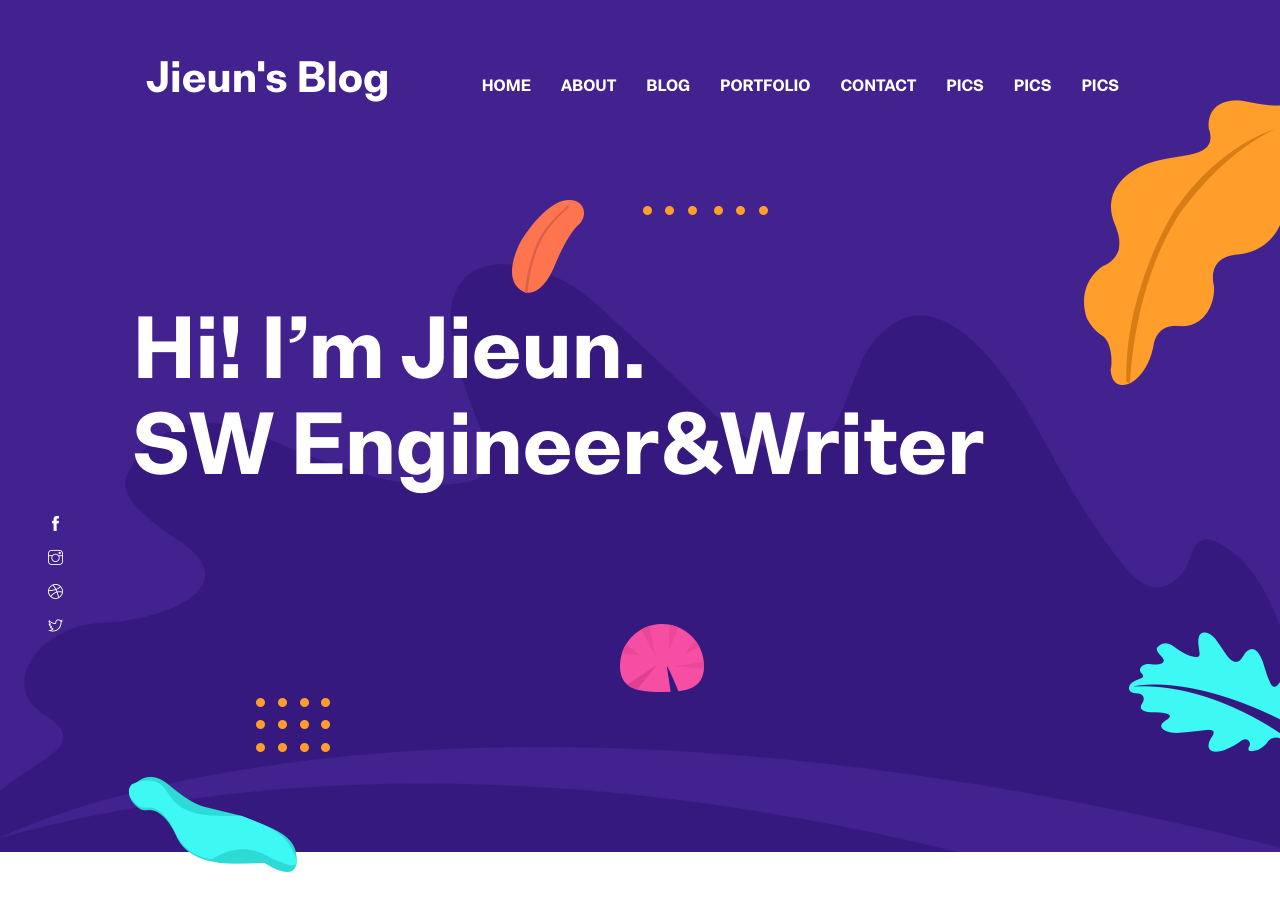
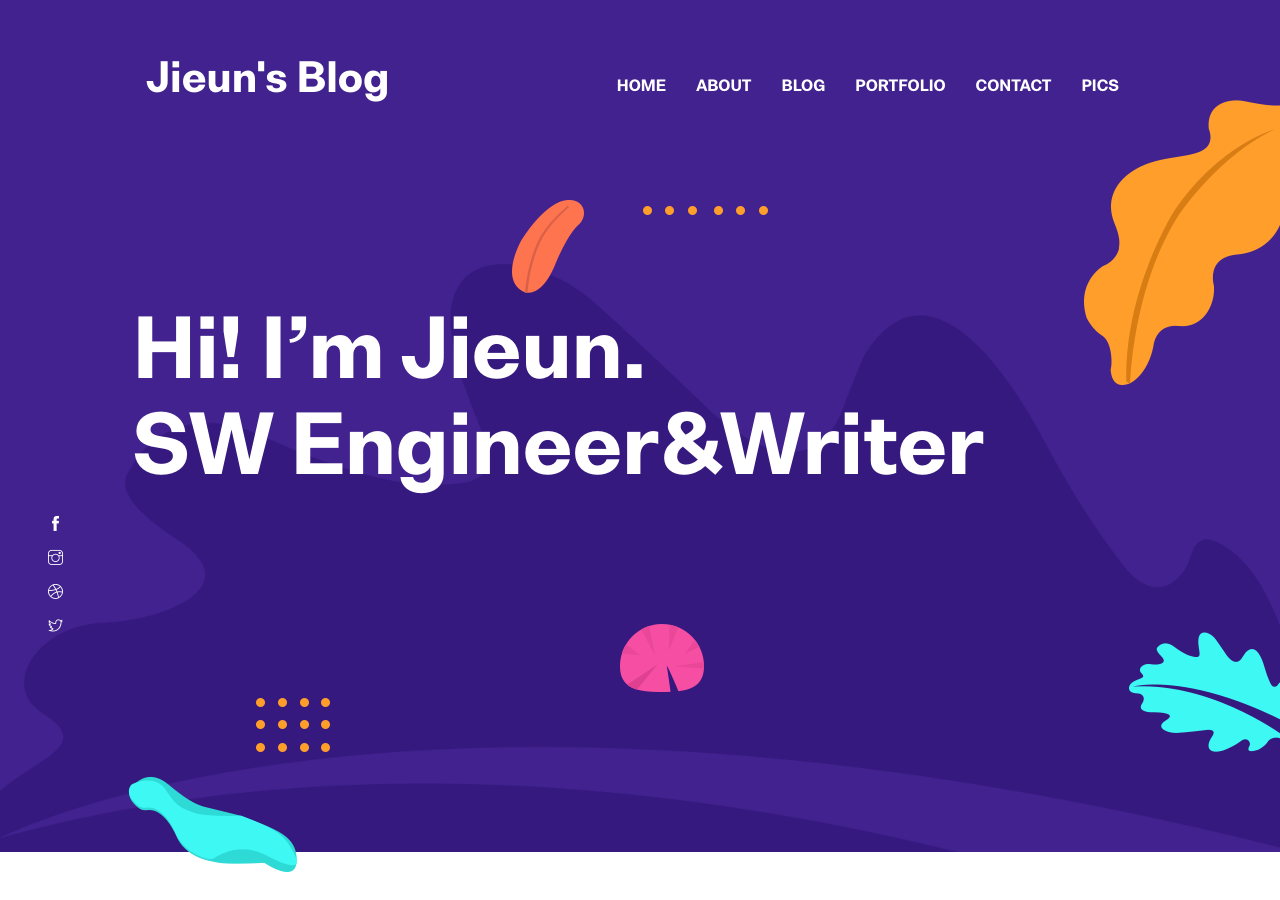
Before and after one commit to fincoco/fincoco.github.io, a Jekyll site: the page built from index.html, in a window 1280 px wide and 900 px high. Built offline with Jekyll 4.4.1, drawn with Linux system fonts in a browser that asks for light colours.

Commit message:
menu chg

```diff
--- a/_data/settings.yml
+++ b/_data/settings.yml
@@ -15,8 +15,6 @@ menu:
 - {name: Blog, link: '/blog'}
 - {name: Portfolio, link: '/portfolio'}
 - {name: Contact, link: '/contact'}
-- {name: Pics, link: '/pics'}
-- {name: Pics, link: '/pics'}
 - {name: Pics, link: '/pics'}
 
 #-------------------------------
```
